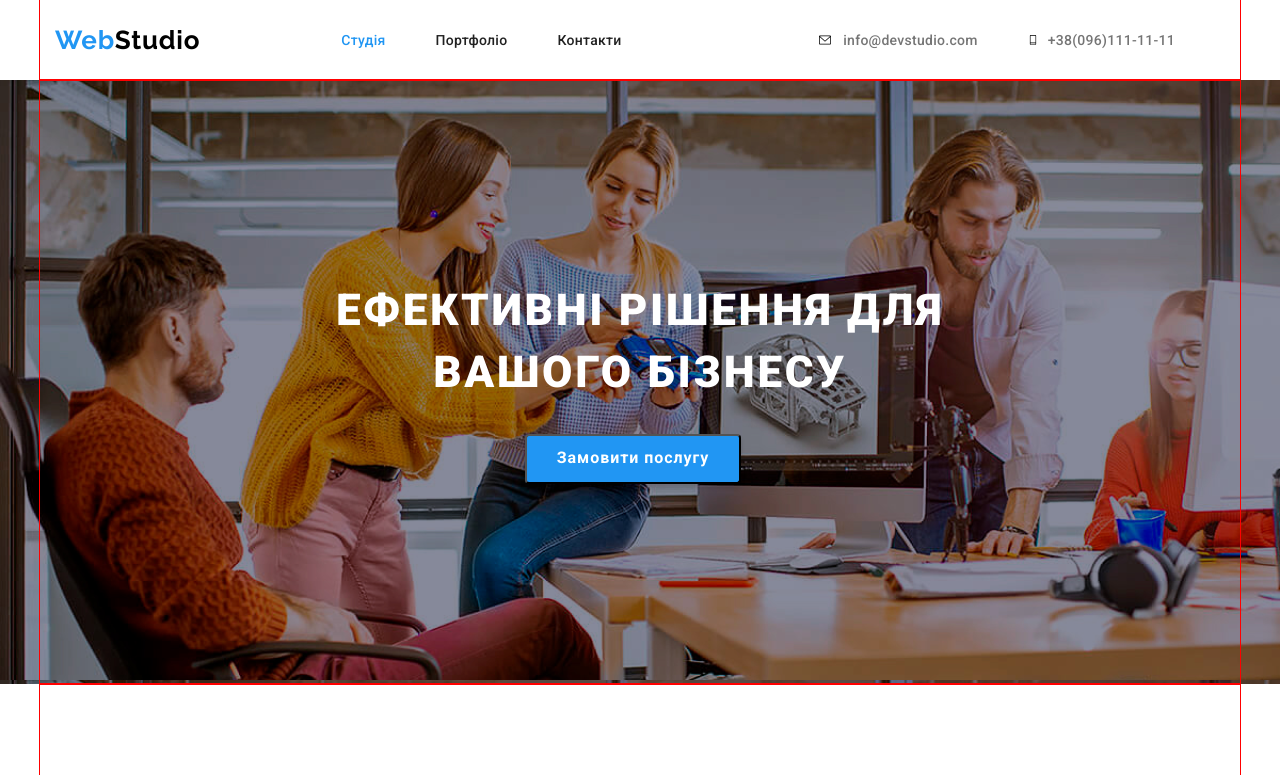
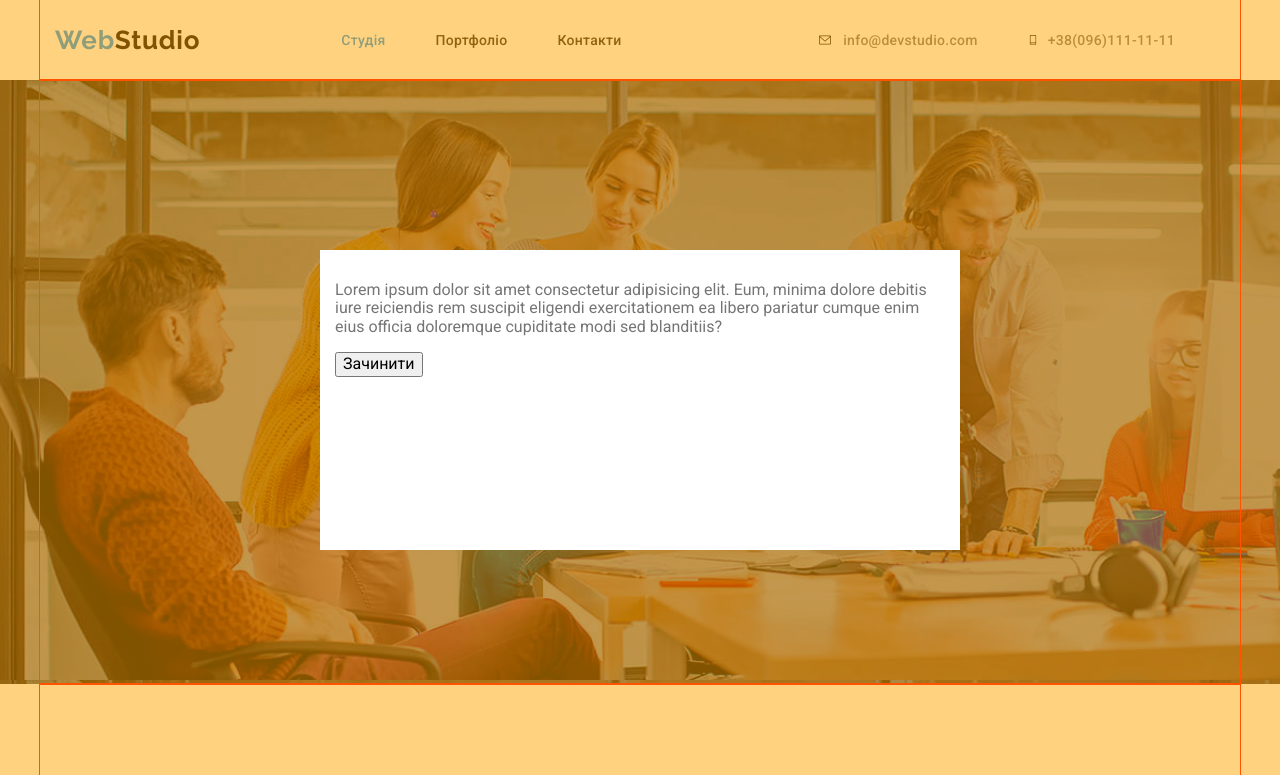
Before and after one commit to Eduardkvaker/goit-markup-hw-05, a plain HTML site: page index.html in a window 1280 px wide. Shown: the top 775 px of the page. Drawn offline with nearby package versions, Linux system fonts and the light colour scheme.

Commit message:
add to goit-markup-hw-05

```diff
--- a/css/styles.css
+++ b/css/styles.css
@@ -503,3 +503,25 @@ padding: 0;
     letter-spacing: 0.48px;
     margin-left: 24px;
 }
+.backdrop{
+    position: fixed;
+    top: 0px;
+    left: 0px;
+    width: 100%;
+    height: 100%;
+    background-color: rgba(255, 165, 0, 0.5);
+}
+.backdrop is-hidden{
+    opacity: 0px;
+    pointer-events: none;
+}
+.modal{
+    position: absolute;
+    top: 50%;
+    left: 50%;
+    transform: translate(-50%, -50%);
+    min-height: 300px;
+    min-width: 400px;
+    padding: 15px;
+    background-color: #FFF;
+}
--- a/index.html
+++ b/index.html
@@ -46,7 +46,7 @@
          <section class="hero">
             <div class="container hero-container">
              <h1 class="title">Ефективні рішення для вашого бізнесу</h1>
-             <button class="btn" type="button">Замовити послугу</button>
+             <button data-modal-open class="btn" type="button">Замовити послугу</button>
             </div>
          </section>
          <section class="noname">
@@ -368,6 +368,18 @@
            </div>
         </div>
     </footer>
+    <div class="backdrop is-hidden" data-modal-close>
+        <div class="modal">
+          <p>
+           Lorem ipsum dolor sit amet consectetur adipisicing elit.
+           Eum, minima dolore debitis iure reiciendis rem suscipit
+           eligendi exercitationem ea libero pariatur cumque enim
+           eius officia doloremque cupiditate modi sed blanditiis?
+          </p>
+          <button data-modal>Зачинити</button>
+        </div>
+    </div>
+    <script src="./js/modal.js"></script>
 </body>
 
 </html>
--- /dev/null
+++ b/js/modal.js
@@ -0,0 +1,14 @@
+(() => {
+    const refs = {
+      openModalBtn: document.querySelector("[data-modal-open]"),
+      closeModalBtn: document.querySelector("[data-modal-close]"),
+      modal: document.querySelector("[data-modal]"),
+    };
+
+    refs.openModalBtn.addEventListener("click", toggleModal);
+    refs.closeModalBtn.addEventListener("click", toggleModal);
+
+    function toggleModal() {
+      refs.modal.classList.toggle("is-hidden");
+    }
+  })();
```
